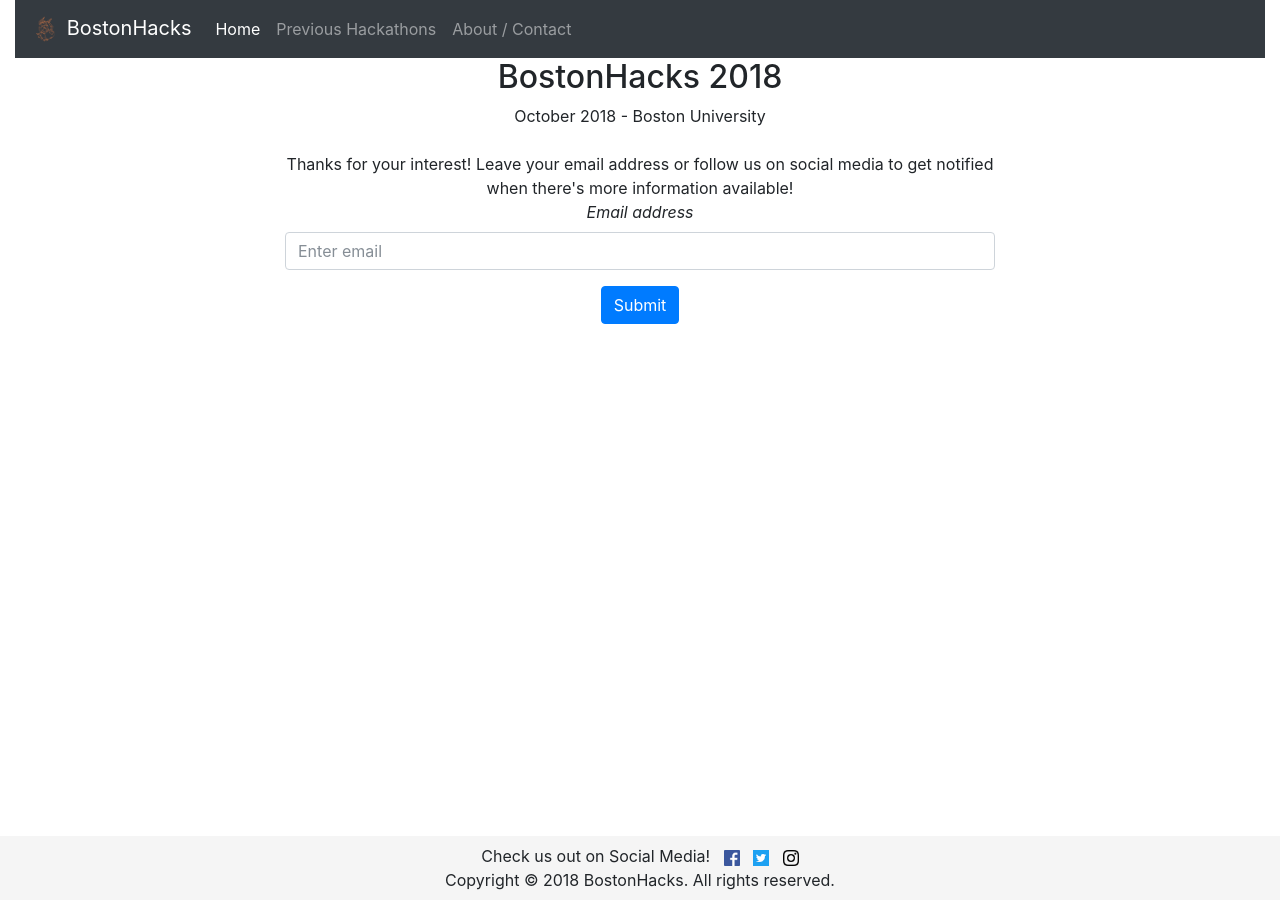
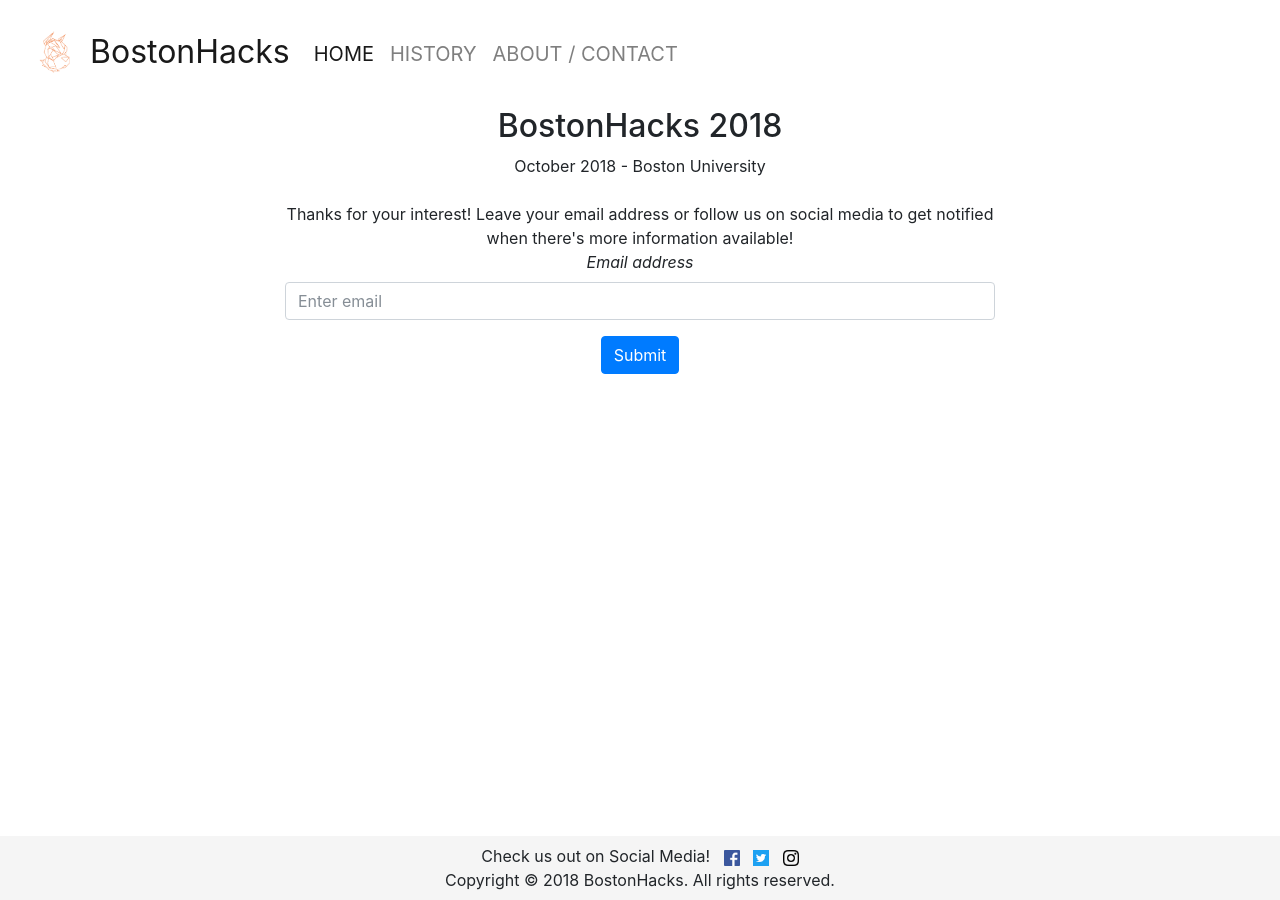
Before and after one commit to make-bu/bostonhacks, a Jekyll site: the page built from index.md, in a window 1280 px wide. Built offline with Jekyll 4.4.1, drawn with Linux system fonts in a browser that asks for light colours.

Commit message:
header changes

```diff
--- a/_includes/header.html
+++ b/_includes/header.html
@@ -1,8 +1,8 @@
 <div class="container-fluid sticky-top">
 
-  <nav class="navbar navbar-expand-lg navbar-dark bg-dark">
-    <a class="navbar-brand" href="{{ "/" | relative_url }}">
-      <img src="{{ "/assets/imgs/terrierLogo.png" | relative_url }}" width="30" height="30">
+  <nav class="navbar navbar-expand-lg navbar-light" style="background-color:white; margin:15px 0 15px 0;">
+    <a class="navbar-brand" href="{{ "/" | relative_url }}" style="font-size: 2rem">
+      <img src="{{ "/assets/imgs/terrierLogo.png" | relative_url }}" width="50" height="50">
       <!-- <i>&lt;/bh&gt;</i> -->
       {{ site.title }}
     </a>
@@ -14,13 +14,13 @@
     <div class="collapse navbar-collapse" id="navbarSupportedContent">
       <ul class="navbar-nav mr-auto">
         <li class="nav-item {% if page.permalink == "/" %} active {% endif %}">
-          <a class="nav-link" href="{{ "/" | relative_url }}">Home</a>
+          <a class="nav-link" href="{{ "/" | relative_url }}" style="font-size: 1.25rem">HOME</a>
         </li>
         <li class="nav-item {% if page.permalink == "/previous/" %} active {% endif %}">
-          <a class="nav-link" href="{{ "/previous" | relative_url }}">Previous Hackathons</a>
+          <a class="nav-link" href="{{ "/previous" | relative_url }}" style="font-size: 1.25rem">HISTORY</a>
         </li>
         <li class="nav-item {% if page.permalink == "/about/" %} active {% endif %}">
-          <a class="nav-link" href="{{ "/about" | relative_url }}">About / Contact</a>
+          <a class="nav-link" href="{{ "/about" | relative_url }}" style="font-size: 1.25rem">ABOUT / CONTACT</a>
         </li>
       </ul>
     </div>
```
